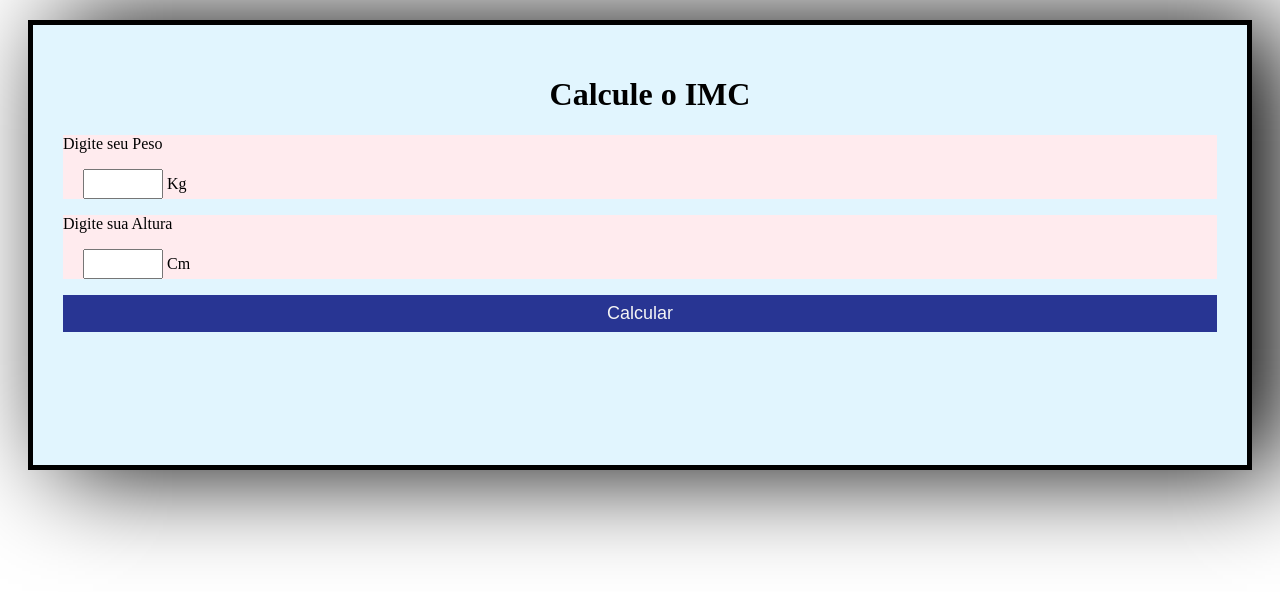
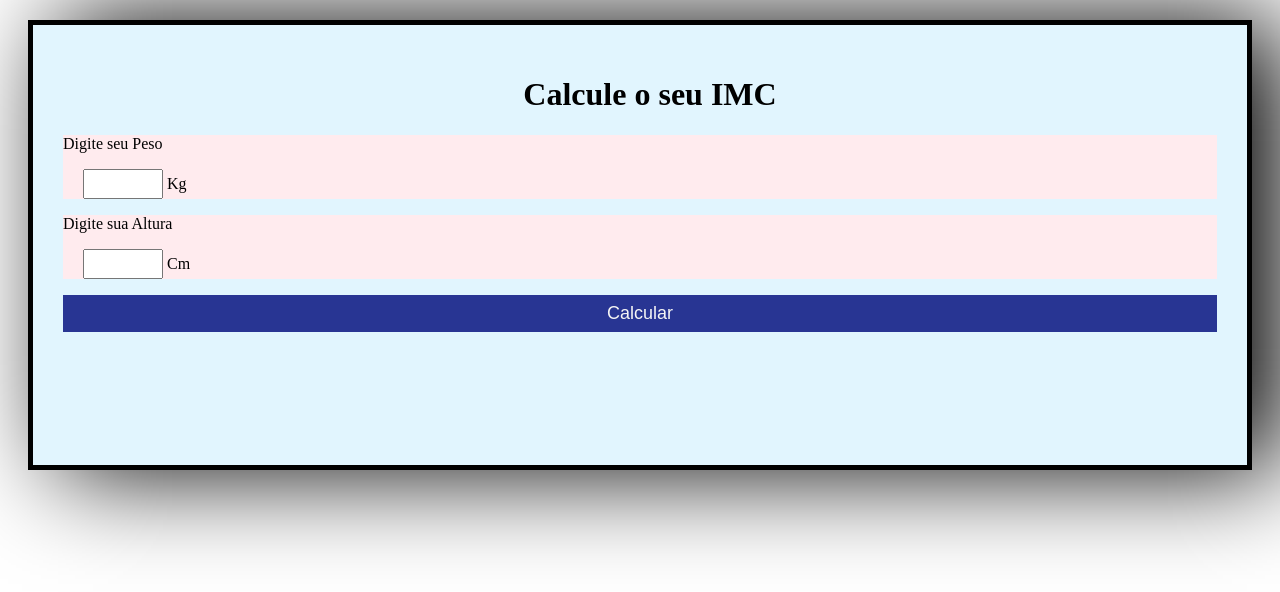
Before and after one commit to JaqueliniIatzak/IMC, a plain HTML site: page index.html in a window 1280 px wide. Drawn offline with Linux system fonts and the light colour scheme.

Commit message:
Atualização de titulo

```diff
--- a/index.html
+++ b/index.html
@@ -5,7 +5,7 @@
     </head>
       <body>
       <div class="container">
-                  <h1>Calcule o IMC</h1>
+                  <h1>Calcule o seu IMC</h1>
           <form>
               <div class="container-calculadora-peso">
                 <p>Digite seu Peso</p>
```
